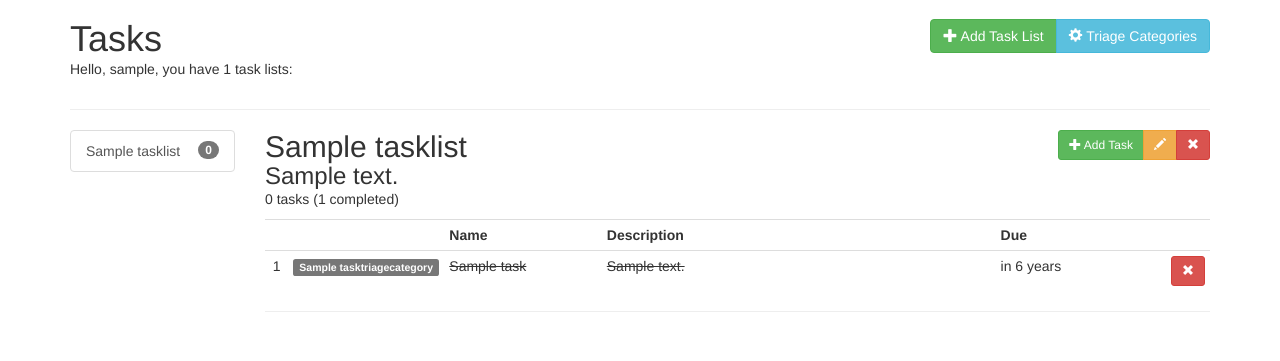
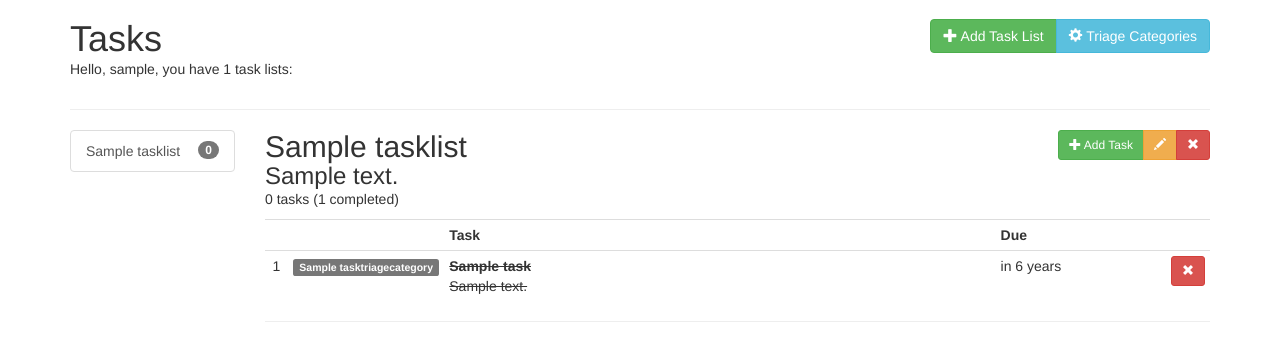
Before and after one commit to SamStudio8/triage, a Django app: page / in a window 1280 px wide. Shown: the part 51-412 px from the top of the page. Run offline with Django 3.2, Linux system fonts and the light colour scheme; a user stored in the database is signed in; tables that the repository leaves empty hold one stand-in row (values such as "Sample post"); some libraries are stand-ins or nearby versions.

Commit message:
Try out new table UI

```diff
--- a/templates/task/list.html
+++ b/templates/task/list.html
@@ -59,8 +59,7 @@
         <tr>
             <th></th>
             <th class="col-md-1"></th>
-            <th class="col-md-2">Name</th>
-            <th class="col-md-5">Description</th>
+            <th class="col-md-7">Task</th>
             <th class="col-md-2">Due</th>
             <th></th>
         </tr>
@@ -83,11 +82,11 @@
                 <span class="label label-default" style="background-color:#{{ task.triage.bg_colour }}; color:#{{ task.triage.fg_colour }}">{{ task.triage.name }}</span>
             </td>
             {% if task.completed %}
-                <td><strike>{{ task.name }}</strike></td>
-                <td><strike>{{ task.description }}</strike></td>
+                <td><strike><b>{{ task.name }}</b></strike></br>
+                <strike>{{ task.description }}</strike></td>
             {% else %}
-                <td>{{ task.name }}</td>
-                <td>{{ task.description }}</td>
+                <td><b>{{ task.name }}</b></br>
+                {{ task.description }}</td>
             {% endif %}
             {% if task.due_date %}
                 <td class="due_date" title="{{ task.due_date }}">{{ task.due_date|date:"c" }}</td>
```
